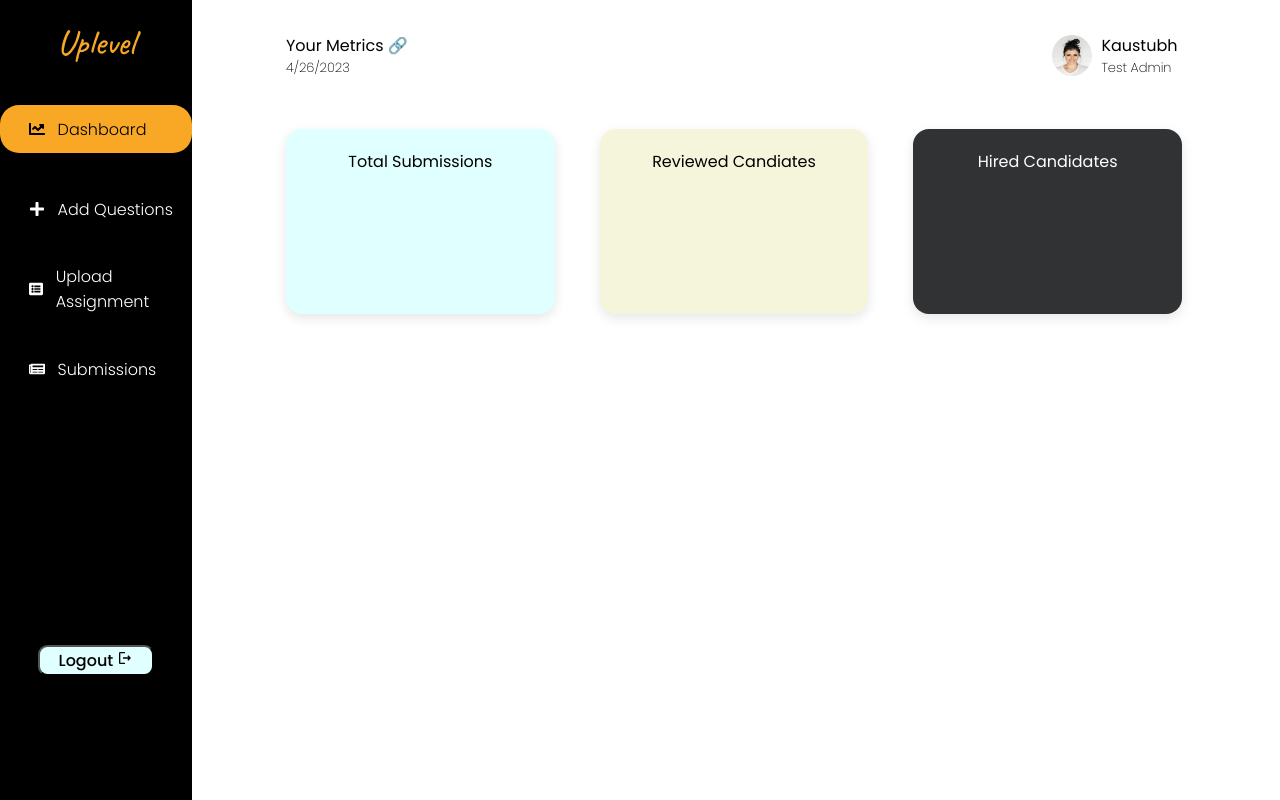
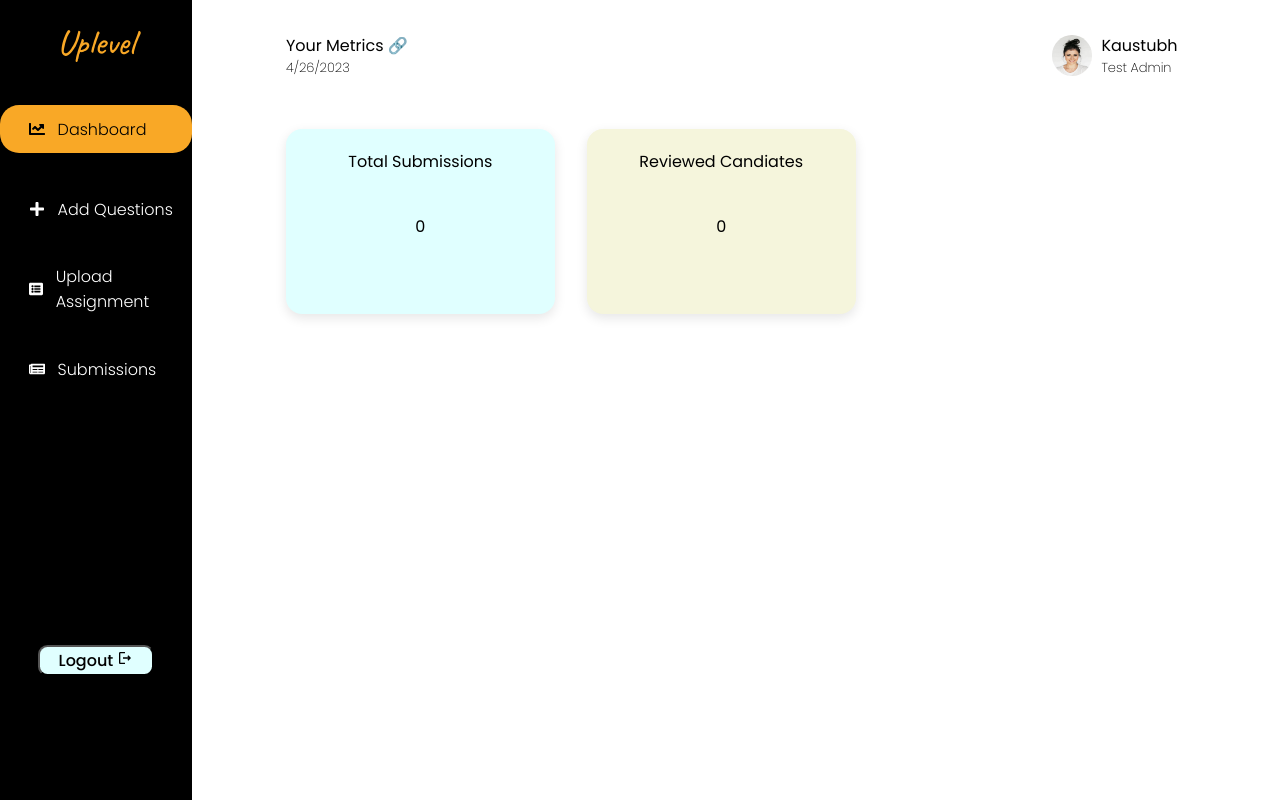
Before and after one commit to kaustubhpardhi/uplevel-admin, a React (Create React App) app: page / in a window 1280 px wide. Built offline with nearby package versions, Linux system fonts and the light colour scheme; no server answers.

Commit message:
dashboard

```diff
--- a/src/components/dashboard/dashboard.css
+++ b/src/components/dashboard/dashboard.css
@@ -46,7 +46,7 @@
   flex-direction: row;
   width: 100%;
   height: 25%;
-  justify-content: space-between;
+  gap: 2rem;
 }
 .metric {
   display: flex;
--- a/src/components/dashboard/dashboard.js
+++ b/src/components/dashboard/dashboard.js
@@ -1,10 +1,36 @@
 import "./dashboard.css";
 import profile from "./assets/passport.jpg";
 import Navbar from "../navbar/navbar";
+import axios from "axios";
+import React, { useState, useEffect } from "react";
 
 function Dashboard() {
   let today = new Date().toLocaleDateString();
   console.log(today);
+  const [totalSubmissions, setTotalSubmissions] = useState(0);
+  const [reviewedCandidates, setReviewedCandidates] = useState(0);
+
+  useEffect(() => {
+    // Fetch total submissions count
+    axios
+      .get("/api/hr/getshortlistedcount")
+      .then((response) => {
+        setTotalSubmissions(response.data.data);
+      })
+      .catch((error) => {
+        console.error(error);
+      });
+
+    // Fetch reviewed candidates count
+    axios
+      .get("/api/hr/getreviewedcount")
+      .then((response) => {
+        setReviewedCandidates(response.data.data);
+      })
+      .catch((error) => {
+        console.error(error);
+      });
+  }, []);
   return (
     <div className="container">
       <Navbar />
@@ -25,13 +51,15 @@ function Dashboard() {
         <div className="dashboard-hero">
           <div className="metric metric-one">
             <p>Total Submissions</p>
+            <p>{totalSubmissions}</p>
           </div>
           <div className="metric metric-two">
             <p>Reviewed Candiates </p>
+            <p>{reviewedCandidates}</p>
           </div>
-          <div className="metric metric-three">
+          {/* <div className="metric metric-three">
             <p>Hired Candidates</p>
-          </div>
+          </div> */}
         </div>
       </div>
     </div>
```
